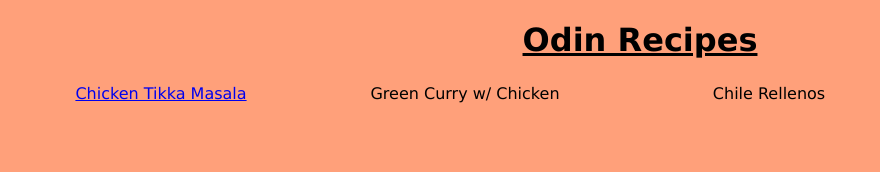
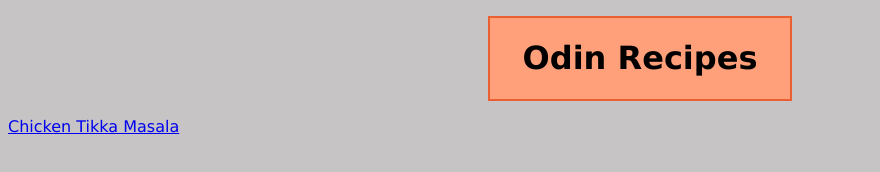
Before and after one commit to dreuters/odin-recipes, a plain HTML site: page index.html in a window 1280 px wide. Shown: the whole page, without its empty margins (0-880 px from the left). Drawn offline with Linux system fonts and the light colour scheme.

Commit message:
Adjust main title block

```diff
--- a/index.html
+++ b/index.html
@@ -7,17 +7,11 @@
     <link rel="stylesheet" href="style.css">
 </head>
 <body>
-    <div class="main title center-block">
+    <div class="main-title">
         <h1>Odin Recipes</h1>
     </div>
-    <div class="recipe-grid center-block">
-        <table>
-            <tr>
-                <td><a href="./recipes/chicken-tikka-masala.html">Chicken Tikka Masala</a></td>
-                <td>Green Curry w/ Chicken</td>
-                <td>Chile Rellenos</td>
-            </tr>
-        </table>
+    <div class="recipe-grid">
+        <a href="./recipes/chicken-tikka-masala.html">Chicken Tikka Masala</a>
     </div>
 </body>
 </html>
--- a/style.css
+++ b/style.css
@@ -1,33 +1,29 @@
 /* style.css */
 
 body {
-    font-family: Verdana, Geneva, Tahoma, sans-serif;
-    background-color: lightsalmon;
+    font-family: Verdana, Tahoma, sans-serif;
+    background-color: rgb(198, 196, 196);
 }
 
-img {
+.main-title {
+    display: block;
+    text-align: center;
+    background-color: lightsalmon;
+    width: 300px;
+    margin: 16px auto;
+    border: 2px solid rgb(235, 96, 50);
+}
+
+.recipe-main-image,
+.recipe-step-image {
+    height: auto;
     border: 2px solid black;
 }
 
-.center-block {
-    display: block;
-    text-align: center;
+.recipe-main-image {
+    width: 500px;
 }
 
-.main.title {
-    text-decoration: underline;
-}
-
-.main-image {
-    width: 500px;
-    height: auto;
-}
-
-.step-image {
-    width: 300px;
-    height: auto;
-}
-
-td {
+.recipe-step-image {
     width: 300px;
 }
```
Also changed, not shown: recipes/chicken-tikka-masala.html (+8 -8 lines).
